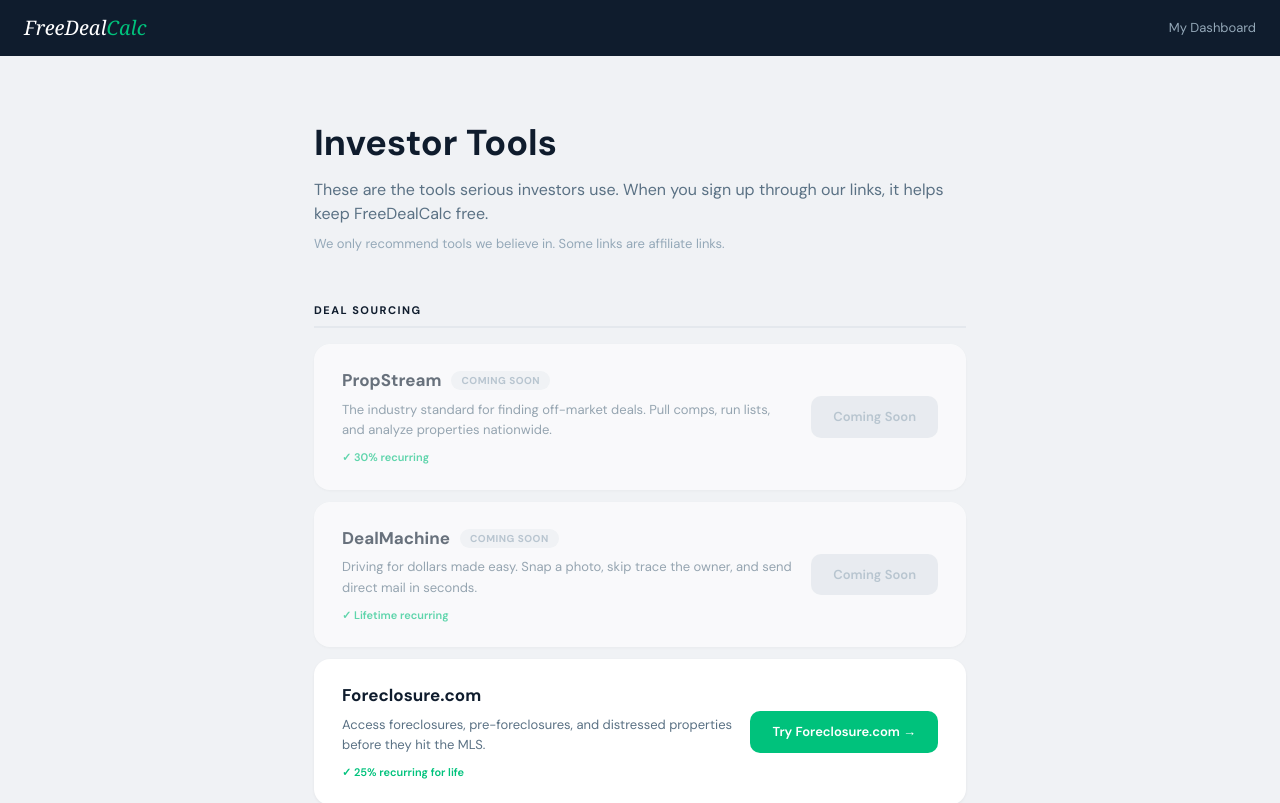
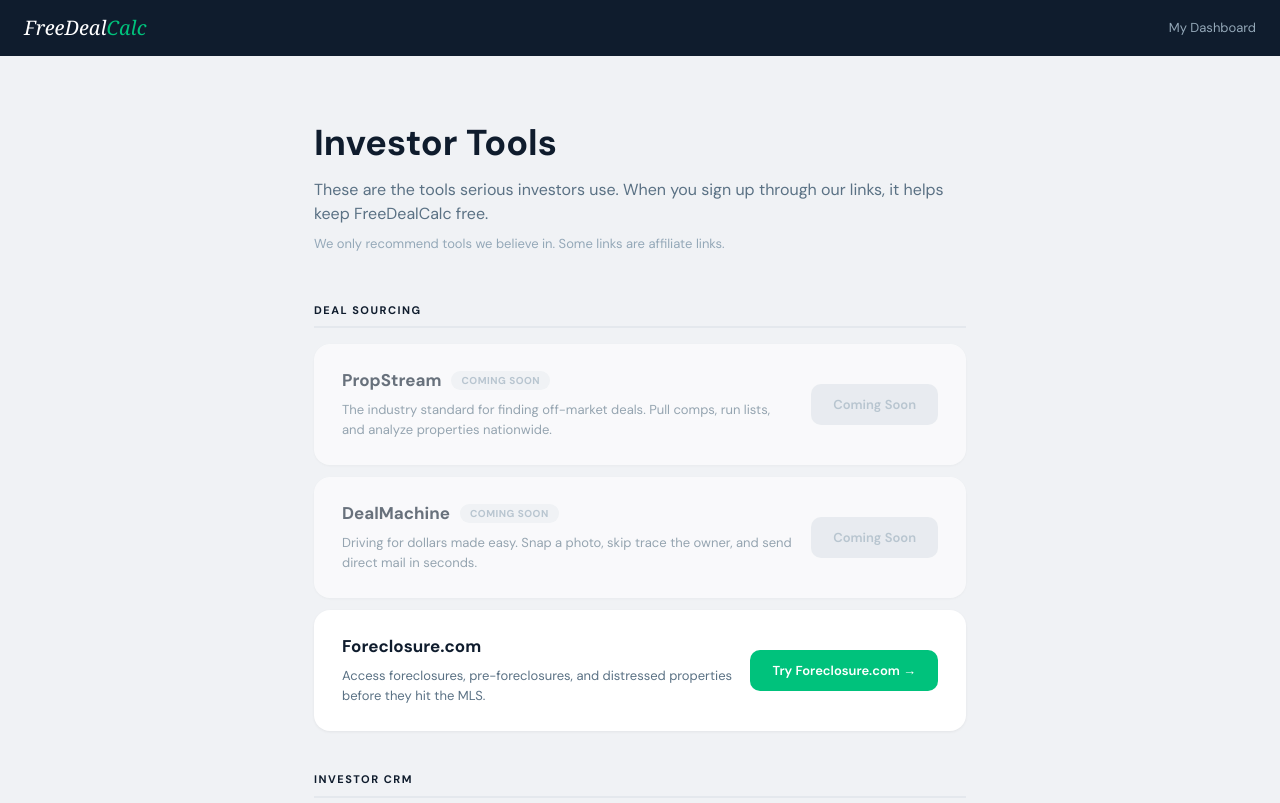
Before and after one commit to freedealcalc/freedealcalc, a Next.js app: page /tools in a window 1280 px wide. Shown: the top 803 px of the page. Built offline with nearby package versions, Linux system fonts and the light colour scheme.

Commit message:
Remove commission display from tools page

```diff
--- a/app/tools/page.js
+++ b/app/tools/page.js
@@ -95,8 +95,7 @@
                         </span>
                       )}
                     </div>
-                    <div style={{ fontSize: '13px', color: '#5a7184', lineHeight: '1.6', marginBottom: '8px' }}>{tool.description}</div>
-                    <div style={{ fontSize: '11px', fontWeight: '600', color: '#00C27C' }}>✓ {tool.commission}</div>
+                    <div style={{ fontSize: '13px', color: '#5a7184', lineHeight: '1.6' }}>{tool.description}</div>
                   </div>
                   {!tool.pending ? (
                     <a
```
